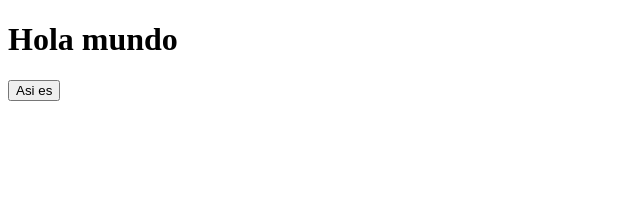
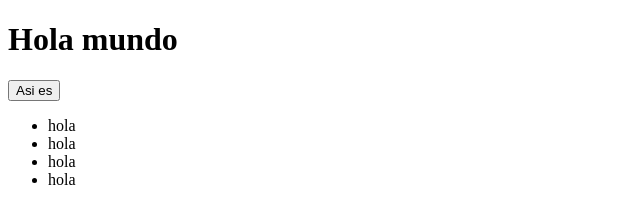
Before and after one commit to j0rg312/Tarea-practica-de-Git-y-GitHub, a plain HTML site: page index.html in a window 1280 px wide. Shown: the whole page, without its empty margins (0-640 px from the left). Drawn offline with Linux system fonts and the light colour scheme.

Commit message:
Added unordered list

```diff
--- a/index.html
+++ b/index.html
@@ -8,5 +8,11 @@
 <body>
     <h1>Hola mundo</h1>
     <button>Asi es</button>
+    <ul>
+        <li>hola</li>
+        <li>hola</li>
+        <li>hola</li>
+        <li>hola</li>
+    </ul>
 </body>
 </html>
```
